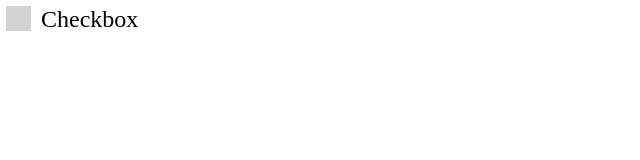
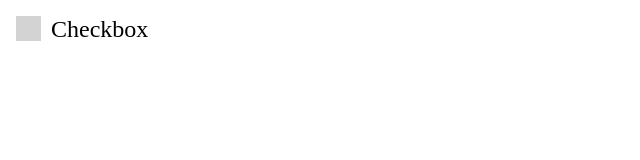
Before and after one commit to koshulia/HTML-CSS, a plain HTML site: page lesson_16/styled_checkbox/index.html in a window 1280 px wide. Shown: the whole page, without its empty margins (0-640 px from the left). Drawn offline with nearby package versions, Linux system fonts and the light colour scheme.

Commit message:
Add files via upload

```diff
--- a/lesson_16/styled_checkbox/style.css
+++ b/lesson_16/styled_checkbox/style.css
@@ -4,7 +4,7 @@
 
 .checkbox {
   padding-left: 35px;
-  margin: 6px;
+  margin: 16px;
   font-size: 24px;
   position: relative;
   display: block;
```
